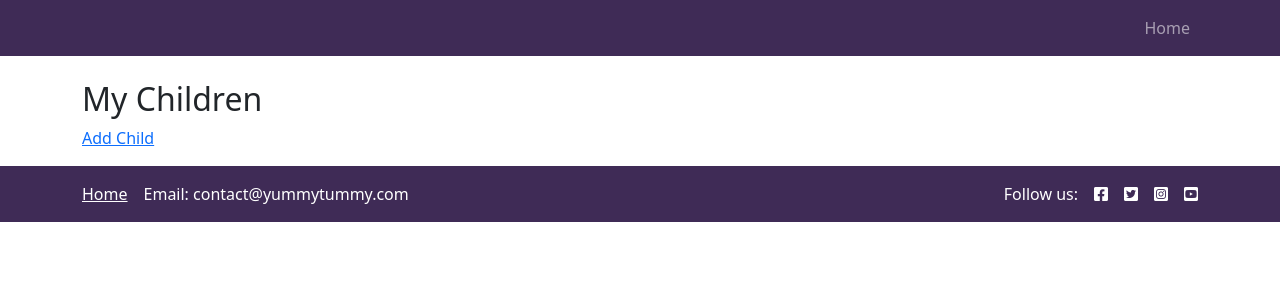
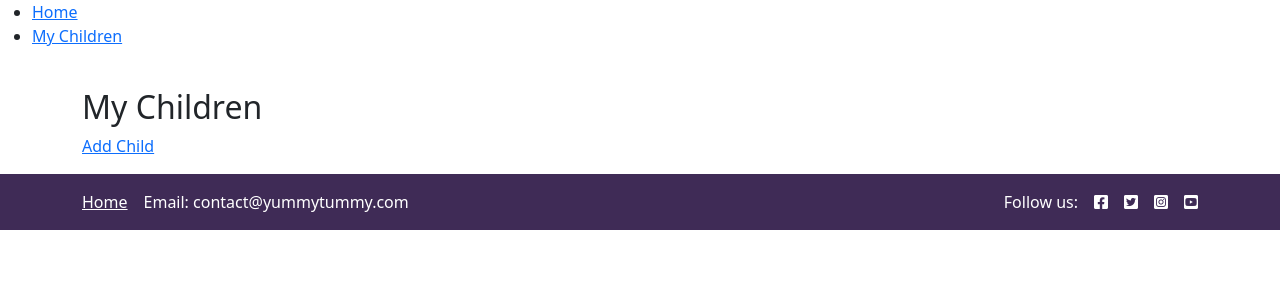
Before and after one commit to SonaliP11/HappyCamp, a Django app: page /children/ in a window 1280 px wide. Shown: the top 300 px of the page. Run offline with Django 4.2, Linux system fonts and the light colour scheme; the visitor is signed in with stand-in values (Sample User, id 1); data that the repository does not hold is empty.

Commit message:
Add child details page in navbar and add cripy forms

```diff
--- a/children/templates/children/child_detail.html
+++ b/children/templates/children/child_detail.html
@@ -1,4 +1,6 @@
 {% extends 'base.html' %}
+{% load static %}
+{% load crispy_forms_tags %}
 
 {% block content %}
 <h2>{{ child.first_name }} {{ child.last_name }}</h2>
--- a/happy_camp/urls.py
+++ b/happy_camp/urls.py
@@ -25,6 +25,6 @@ urlpatterns = [
     # path('about/', about_views.about_me, name='about'),
     path('admin/', admin.site.urls),
     path('children/', include('children.urls')),
-    # path('children/', children_views.ChildList.as_view(), name='child-list'),
+
 
     ]
--- a/requirements.txt
+++ b/requirements.txt
@@ -4,9 +4,11 @@ bleach==6.2.0
 certifi==2025.1.31
 charset-normalizer==3.4.1
 cloudinary==1.36.0
+crispy-bootstrap5==0.7
 dj-database-url==0.5.0
 dj3-cloudinary-storage==0.0.6
 Django==4.2.19
+django-crispy-forms==2.3
 django-summernote==0.8.20.0
 gunicorn==20.1.0
 idna==3.10
--- a/templates/base.html
+++ b/templates/base.html
@@ -2,6 +2,7 @@
 
 <!DOCTYPE html>
 <html lang="en">
+
 <head>
   <meta charset="UTF-8">
   <meta name="viewport" content="width=device-width, initial-scale=1.0">
@@ -10,7 +11,9 @@
   <link rel="preconnect" href="https://fonts.gstatic.com">
   <link rel="preconnect" href="https://fonts.googleapis.com">
   <link rel="preconnect" href="https://fonts.gstatic.com" crossorigin>
-    <link href="https://fonts.googleapis.com/css2?family=EB+Garamond:ital,wght@0,400..800;1,400..800&family=Roboto:ital,wght@0,100..900;1,100..900&display=swap" rel="stylesheet">
+  <link
+    href="https://fonts.googleapis.com/css2?family=EB+Garamond:ital,wght@0,400..800;1,400..800&family=Roboto:ital,wght@0,100..900;1,100..900&display=swap"
+    rel="stylesheet">
 
   {% block link %}
   <!-- Font Awesome CSS -->
@@ -29,22 +32,12 @@
 <body class="d-flex flex-column h-100 main-bg">
 
   <!-- Navigation -->
-    <nav class="navbar navbar-expand-lg navbar-dark navbar-custom " style="background-color: #3F2B56;">
-        <div class="container">
-          <!--Logo-->
-          <a class="navbar-brand" href="#"></a>
-          <button class="navbar-toggler" type="button" data-bs-toggle="collapse" data-bs-target="#navbarSupportedContent" aria-controls="navbarSupportedContent" aria-expanded="false" aria-label="Toggle navigation">
-            <span class="navbar-toggler-icon"></span>
-          </button>
-          <!--Navigation bar items-->
-          <div class="collapse navbar-collapse" id="navbarSupportedContent">
-            <ul class="navbar-nav ms-auto">
-              <li class="nav-item">
-                <a class="nav-link" aria-current="page" href="#">Home</a>
+  <nav>
+    <ul>
+      <li><a href="{% url 'home' %}">Home</a>
       </li>
+      <li><a href="{% url 'child-list' %}">My Children</a></li>
     </ul>
-          </div>
-        </div>
   </nav>
 
   <!-- Main Content -->
@@ -93,4 +86,5 @@
   {% endblock %}
 
 </body>
+
 </html>
```
Also changed, not shown: camp/templates/camp/club_list.html (+2 -11 lines), happy_camp/settings.py (+10 -0 lines). Lines whose indentation alone changed are shown as unchanged.
